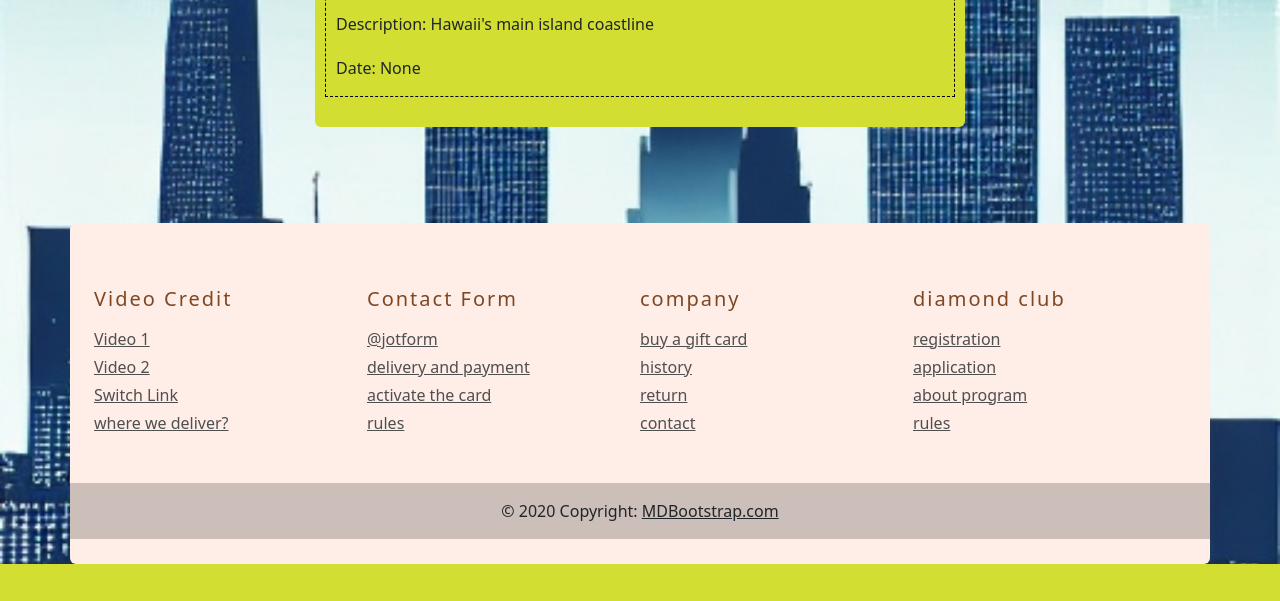
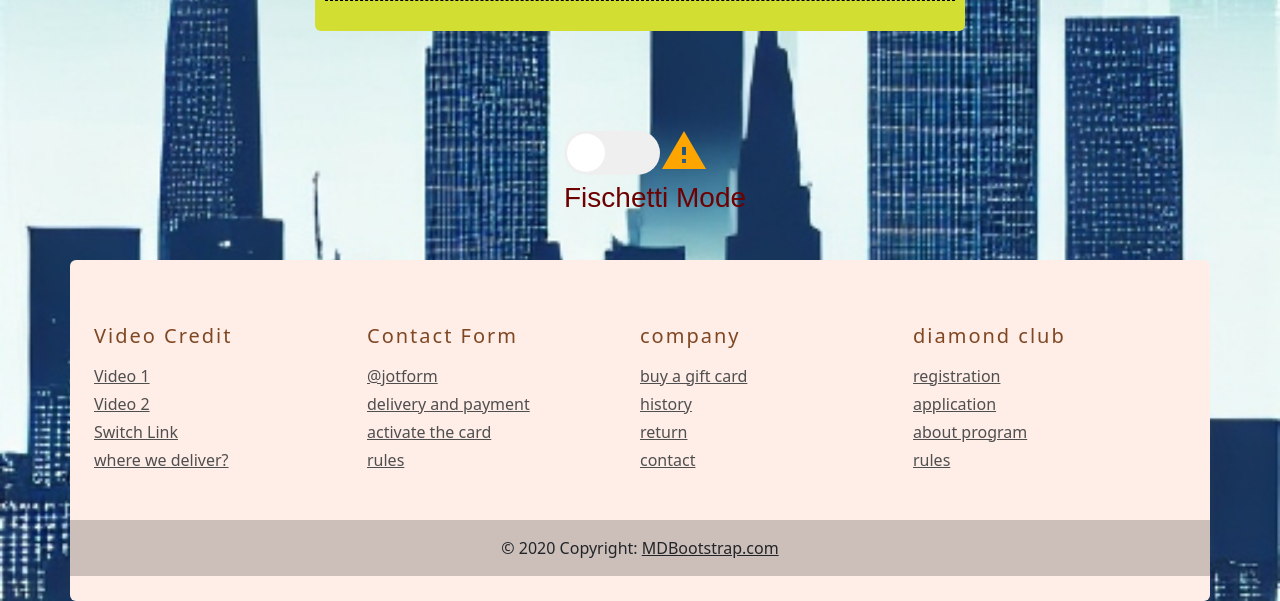
Before and after one commit to ooomega55/Official-Senior-Portfolio, a PHP site: page / in a window 1280 px wide; the page is wider, and only the part inside the window is pictured. Shown: the part 1734-2335 px from the top of that part. Before the commit the page ends 2298 px from the top of that part, so only its background shows below. Run offline with PHP 8.4, Linux system fonts and the light colour scheme; grey boxes labelled with a size stand in for pictures from a placeholder-image service; some libraries are stand-ins or nearby versions; some web fonts are replaced.

Commit message:
swap positions

```diff
--- a/index.html
+++ b/index.html
@@ -39,14 +39,8 @@
         </div>
       </div>
     </nav>
-<!--https://stackoverflow.com/questions/70232605/alert-when-mouse-is-hovering-over-text-html-javascript     save for hover on caution symbol-->
-    <div class="row navpad">
-      <!--videos used for background change: https://www.youtube.com/watch?v=t_bRQ4ZkkFs-->
-      <div class="wrapperNum2">
-        <input type="checkbox" name="toggle" class="custom-toggle"><i class="material-icons" style="font-size:48px;color:orange">warning</i>
-        <h3 class="dico-sans fishMode">Fischetti Mode</h3>
-      </div>
-    </div>
+
+
 
     <div class="p-3"></div>
     <!--<div class="col p-2 mx-auto text-center">
@@ -72,7 +66,7 @@
     <!--Save link, use for Fischetti mode: https://www.youtube.com/watch?v=2KdKVfHm-rw-->
 
 
-    <div class="row">
+    <div class="row navpad">
       <div class="col-6 my-4 p-3 text-center bgabout rounded">
         <p class="sinter">Hi, my name is George Fischetti and I’m a senior at Marlboro High School. In my free time, I
           like to play
@@ -220,10 +214,19 @@
       </div>
     </div>
 
-    <div class="p-5"></div>
+    <div class="p-4"></div>
 
 
-
+    <div class="row navbottom">
+      <!--videos used for background change: https://www.youtube.com/watch?v=t_bRQ4ZkkFs-->
+      <div class="wrapperNum2">
+        <div class="col-8"></div>
+        <div class="col-4 mx-auto">
+        <input type="checkbox" name="toggle" class="custom-toggle"><i class="material-icons" style="font-size:48px;color:orange">warning</i>
+        <h3 class="dico-sans fishMode">Fischetti Mode</h3>
+        </div>
+      </div>
+    </div>
 
 
     <footer class="marginTopBot rounded" style="background-color: #ffede7;">
--- a/style.css
+++ b/style.css
@@ -108,6 +108,10 @@ body.green{
 .navpad {
     padding-top: 85px;
   }
+
+.navbottom {
+	padding-bottom: 85px;
+}
 
 .nav-link:hover {
 	transition-duration: 0.5s;
```
Also changed, not shown: contact.html (+11 -7 lines), projects.html (+12 -8 lines), resume.html (+11 -8 lines).
